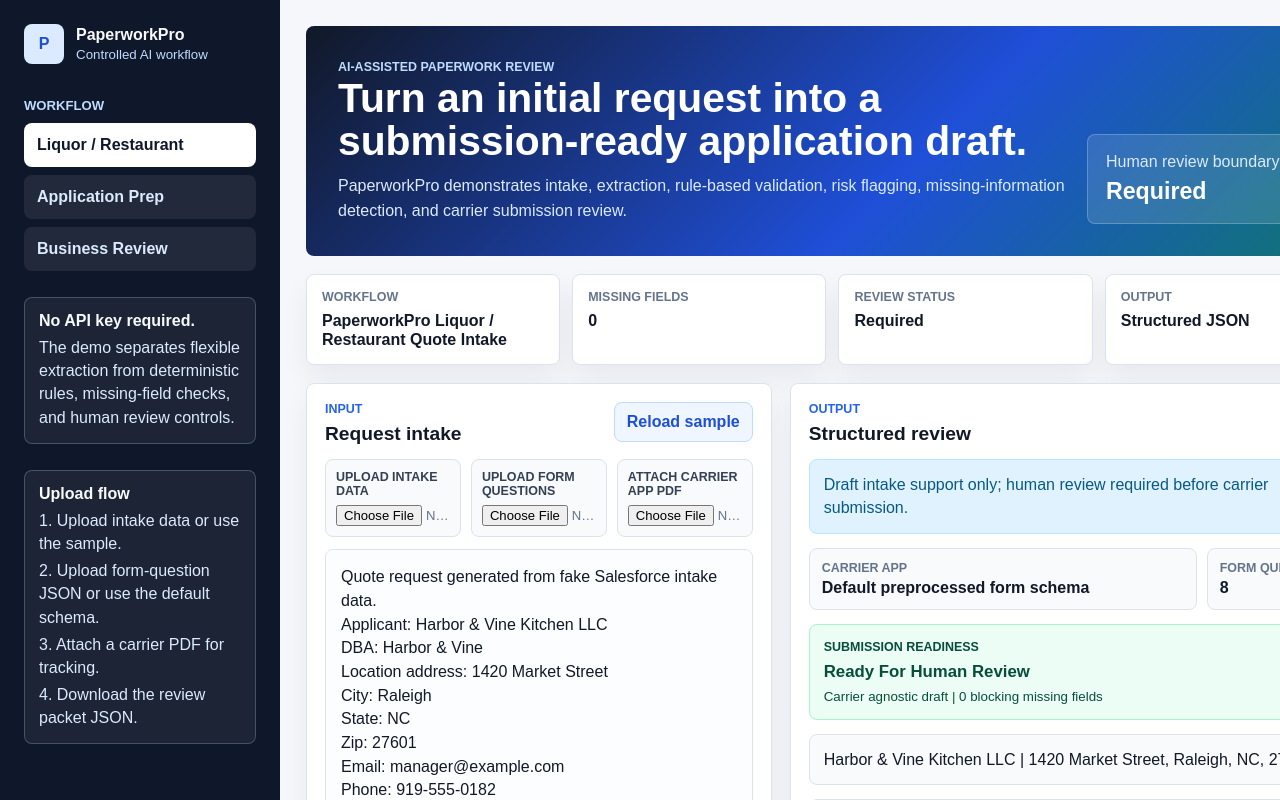
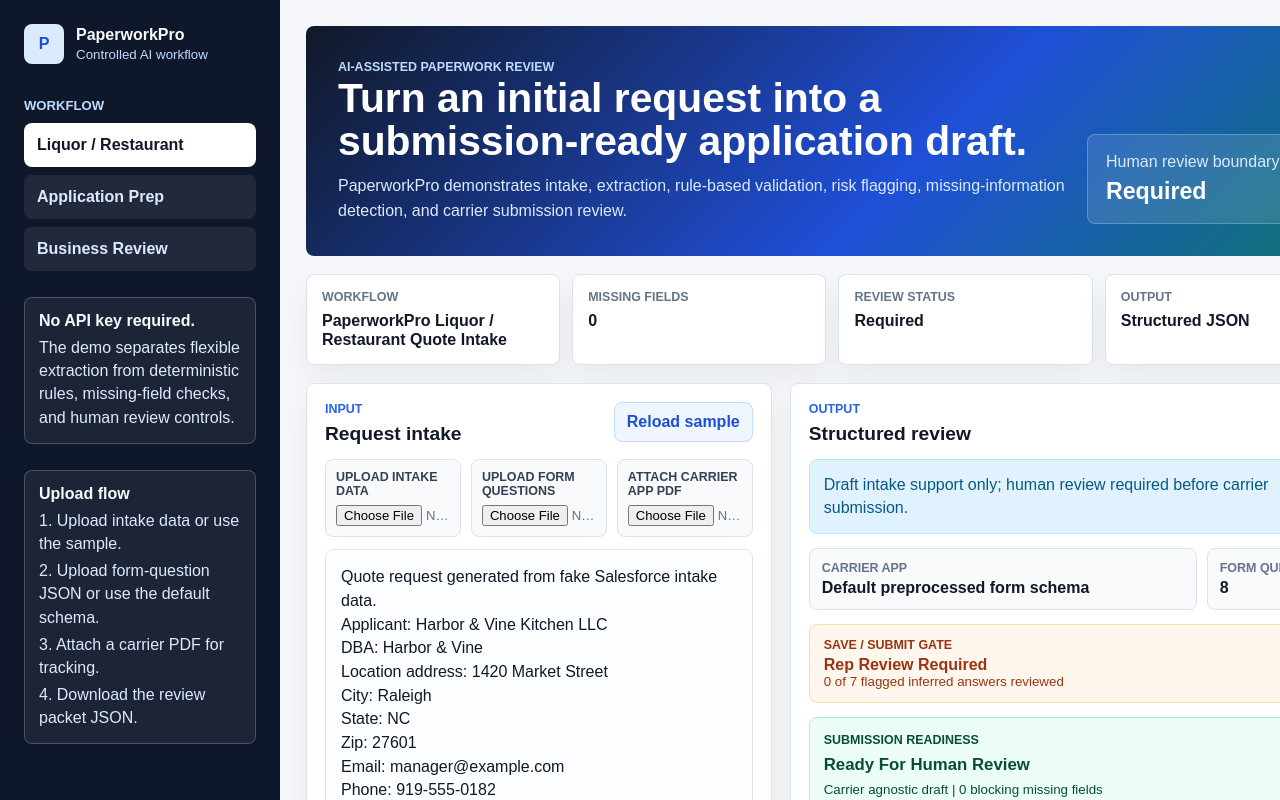
Before and after one commit to Tondie-HSPI/business-review-ai-orchestration, a Next.js app in the folder web/: page / in a window 1280 px wide. Both pictures are taken after a click on the button "Liquor / Restaurant". Shown: the top 800 px of the page. Built offline with nearby package versions, Linux system fonts and the light colour scheme.

Commit message:
Add application preview review gate

```diff
--- a/web/app/globals.css
+++ b/web/app/globals.css
@@ -359,6 +359,94 @@
   margin-bottom: 4px;
 }
 
+.saveGate {
+  border: 1px solid #fed7aa;
+  border-radius: 8px;
+  background: #fff7ed;
+  color: #9a3412;
+  padding: 13px 14px;
+}
+
+.saveGate.ready {
+  border-color: #a7f3d0;
+  background: #ecfdf5;
+  color: #064e3b;
+}
+
+.saveGate span,
+.saveGate strong,
+.saveGate small {
+  display: block;
+}
+
+.saveGate span {
+  font-size: 0.78rem;
+  font-weight: 800;
+  text-transform: uppercase;
+}
+
+.saveGate strong {
+  margin-top: 4px;
+}
+
+.applicationPreview {
+  background: #fbfdff;
+}
+
+.previewQuestion {
+  display: grid;
+  grid-template-columns: 24px 1fr;
+  gap: 10px;
+  align-items: start;
+  padding: 12px 0;
+  border-top: 1px solid #eef2f7;
+}
+
+.previewQuestion:first-of-type {
+  border-top: 0;
+}
+
+.previewQuestion input {
+  margin-top: 3px;
+  width: 17px;
+  height: 17px;
+}
+
+.previewQuestion span,
+.previewQuestion strong,
+.previewQuestion small {
+  display: block;
+}
+
+.previewQuestion span {
+  color: var(--ink);
+  font-weight: 800;
+}
+
+.previewQuestion strong {
+  color: var(--teal);
+  margin-top: 4px;
+}
+
+.previewQuestion small {
+  color: var(--muted);
+  margin-top: 4px;
+}
+
+.saveActions {
+  margin-top: 12px;
+}
+
+.disabledButton {
+  border: 1px solid #e5e7eb;
+  border-radius: 8px;
+  background: #f1f5f9;
+  color: #64748b;
+  cursor: not-allowed;
+  font-weight: 800;
+  padding: 10px 12px;
+}
+
 .notice {
   color: #075985;
   background: #e0f2fe;
--- a/web/app/page.tsx
+++ b/web/app/page.tsx
@@ -27,6 +27,7 @@
   const [formQuestions, setFormQuestions] = useState<FormQuestion[]>(defaultLiquorRestaurantQuestions);
   const [uploadedPdfName, setUploadedPdfName] = useState<string>("");
   const [uploadMessage, setUploadMessage] = useState<string>("");
+  const [reviewedAnswers, setReviewedAnswers] = useState<Record<string, boolean>>({});
 
   const result = useMemo<Result>(() => {
     return mode === "application-prep"
@@ -40,6 +41,7 @@
     setMode(nextMode);
     setText(sampleForMode(nextMode));
     setUploadMessage("");
+    setReviewedAnswers({});
   }
 
   async function handleIntakeUpload(file: File | null) {
@@ -52,6 +54,7 @@
       setText(salesforceRecordToQuoteText(parsed));
       setMode("liquor-restaurant");
       setUploadMessage(`Loaded intake data from ${file.name}`);
+      setReviewedAnswers({});
       return;
     }
 
@@ -59,6 +62,7 @@
     setText(content);
     setMode("liquor-restaurant");
     setUploadMessage(`Loaded intake text from ${file.name}`);
+    setReviewedAnswers({});
   }
 
   async function handleQuestionUpload(file: File | null) {
@@ -67,6 +71,7 @@
     setFormQuestions(parsed);
     setMode("liquor-restaurant");
     setUploadMessage(`Loaded ${parsed.length} form questions from ${file.name}`);
+    setReviewedAnswers({});
   }
 
   function handlePdfUpload(file: File | null) {
@@ -74,6 +79,14 @@
     setUploadedPdfName(file.name);
     setMode("liquor-restaurant");
     setUploadMessage(`Attached carrier app PDF: ${file.name}`);
+    setReviewedAnswers({});
+  }
+
+  function toggleReviewed(answerId: string) {
+    setReviewedAnswers((current) => ({
+      ...current,
+      [answerId]: !current[answerId]
+    }));
   }
 
   const missingCount = result.missing_information.length;
@@ -220,6 +233,8 @@
                 result={result as LiquorRestaurantPacket}
                 uploadedPdfName={uploadedPdfName}
                 formQuestionCount={formQuestions.length}
+                reviewedAnswers={reviewedAnswers}
+                onToggleReviewed={toggleReviewed}
               />
             ) : (
               <BusinessReviewView result={result as ReviewOutput} />
@@ -288,12 +303,24 @@
 function LiquorRestaurantView({
   result,
   uploadedPdfName,
-  formQuestionCount
+  formQuestionCount,
+  reviewedAnswers,
+  onToggleReviewed
 }: {
   result: LiquorRestaurantPacket;
   uploadedPdfName: string;
   formQuestionCount: number;
+  reviewedAnswers: Record<string, boolean>;
+  onToggleReviewed: (answerId: string) => void;
 }) {
+  const requiredReviewCount = result.inferred_application_answers.filter(
+    (item) => item.flagged_for_review
+  ).length;
+  const completedReviewCount = result.inferred_application_answers.filter(
+    (item) => item.flagged_for_review && reviewedAnswers[item.id]
+  ).length;
+  const allReviewed = requiredReviewCount > 0 && completedReviewCount === requiredReviewCount;
+
   return (
     <div className="outputStack">
       <div className="notice">{result.official_form_status}</div>
@@ -306,6 +333,13 @@
           <span>Form questions</span>
           <strong>{formQuestionCount}</strong>
         </div>
+      </div>
+      <div className={allReviewed ? "saveGate ready" : "saveGate"}>
+        <span>Save / submit gate</span>
+        <strong>{allReviewed ? "Ready To Save Draft" : "Rep Review Required"}</strong>
+        <small>
+          {completedReviewCount} of {requiredReviewCount} flagged inferred answers reviewed
+        </small>
       </div>
       <div className="readinessBox">
         <span>Submission readiness</span>
@@ -335,6 +369,39 @@
         values={result.submission_readiness.rep_double_checks}
         variant="risk"
       />
+      <div className="sectionBlock applicationPreview">
+        <h3>Carrier Application Preview Before Save</h3>
+        {result.inferred_application_answers.map((item) => (
+          <label className="previewQuestion" key={item.id}>
+            <input
+              type="checkbox"
+              checked={Boolean(reviewedAnswers[item.id])}
+              onChange={() => onToggleReviewed(item.id)}
+            />
+            <div>
+              <span>{item.question}</span>
+              <strong>{item.inferred_answer}</strong>
+              <small>Evidence: {item.evidence}</small>
+              <small>Rep must verify: {item.rep_check}</small>
+            </div>
+          </label>
+        ))}
+        <div className="saveActions">
+          {allReviewed ? (
+            <a
+              className="downloadButton"
+              href={`data:application/json;charset=utf-8,${encodeURIComponent(JSON.stringify(result, null, 2))}`}
+              download="paperworkpro-reviewed-application-draft.json"
+            >
+              Save reviewed draft
+            </a>
+          ) : (
+            <button className="disabledButton" disabled>
+              Save disabled until flagged answers are reviewed
+            </button>
+          )}
+        </div>
+      </div>
       <div className="sectionBlock">
         <h3>Inferred Application Answers For Rep Review</h3>
         {result.inferred_application_answers.map((item) => (
```
Also changed, not shown: 1 other file (tests, documents, lock files or other folders).
